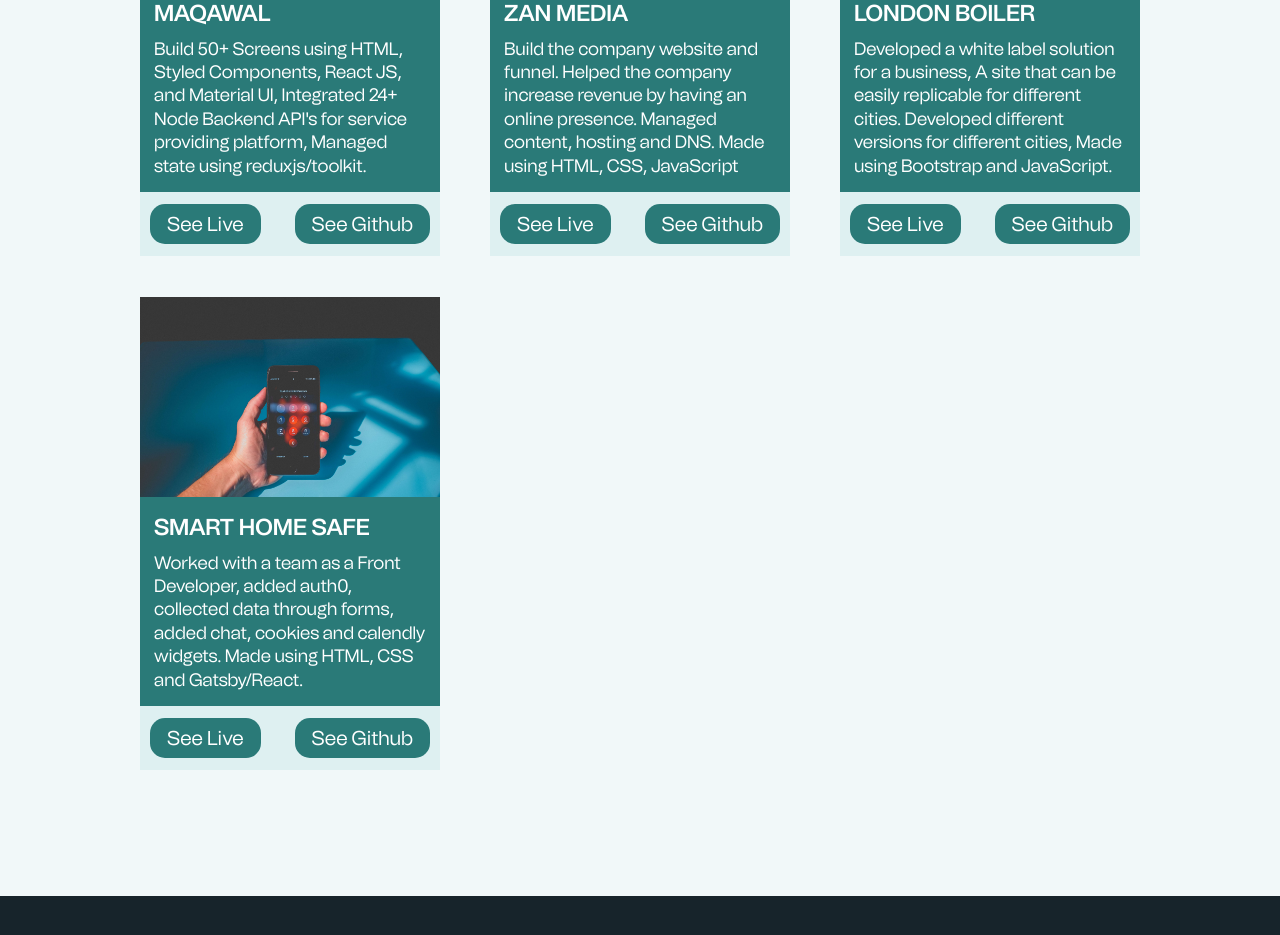
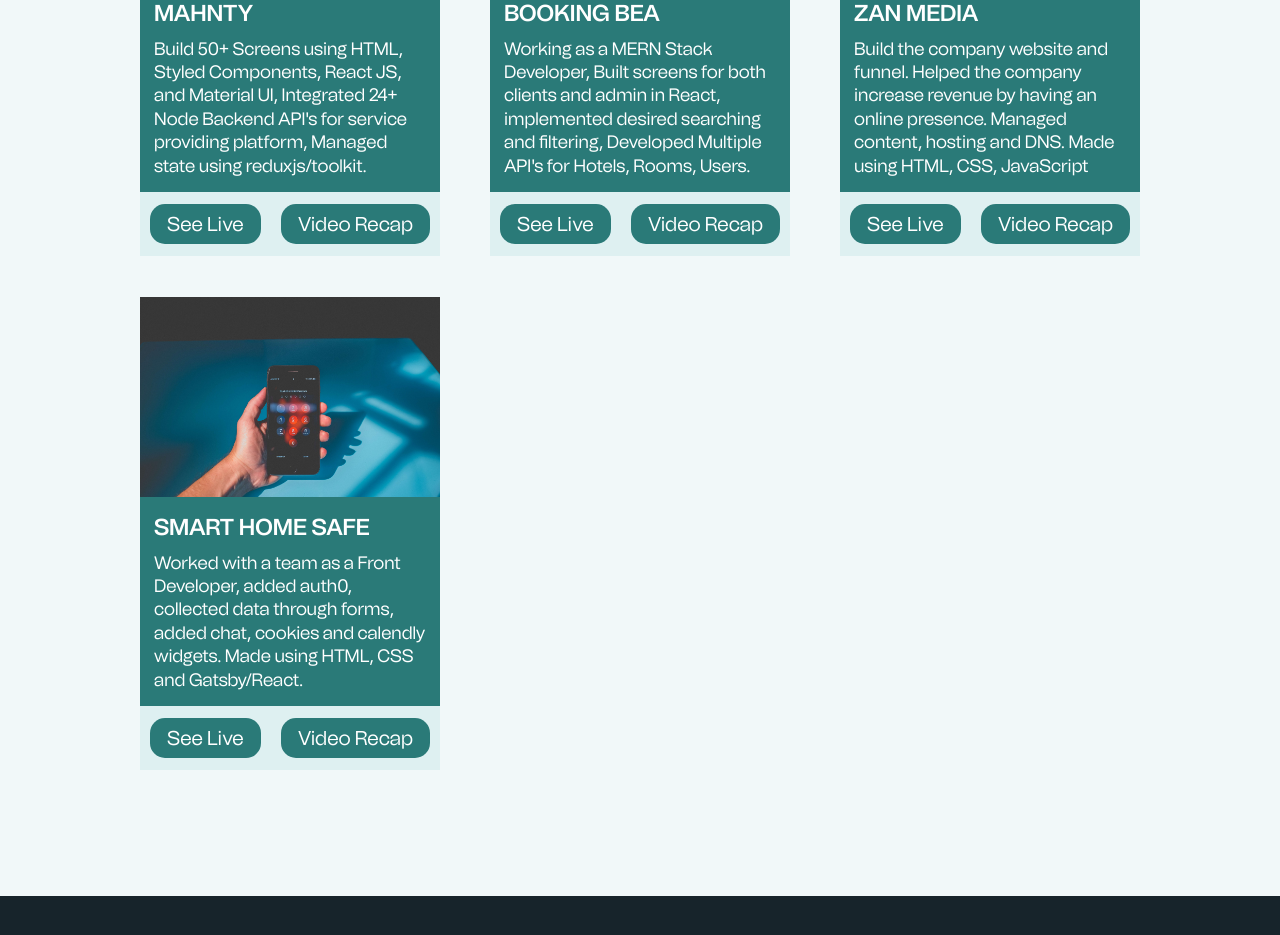
Before and after one commit to Danish0159/Portfolio, a Gatsby site: page / in a window 1280 px wide. Shown: the part 3110-4045 px from the top of the page. Built offline with nearby package versions, Linux system fonts and the light colour scheme; Gatsby itself is replaced by a stand-in of ours.

Commit message:
portfolio updated

```diff
--- a/src/components/Portfolio.js
+++ b/src/components/Portfolio.js
@@ -1,9 +1,10 @@
-import React from 'react'
-import Project from './Project'
-import zan1 from "../assets/images/Project images/zan1.jpg"
-import maqawal from "../assets/images/Project images/maqawal.jpg"
-import boiler from "../assets/images/Project images/boiler.jpg"
-import home from "../assets/images/Project images/home1.jpg"
+import React from "react";
+import Project from "./Project";
+import zan1 from "../assets/images/Project images/zan1.jpg";
+import maqawal from "../assets/images/Project images/maqawal.jpg";
+import boiler from "../assets/images/Project images/boiler.jpg";
+import home from "../assets/images/Project images/home1.jpg";
+import booking from "../assets/images/Project images/BookingBea.jpg";
 
 function Portfolio() {
   return (
@@ -12,44 +13,44 @@ function Portfolio() {
       <div className="portfolio-grid">
         <Project
           key={1}
-                    url="https://maqawal.com/"
-                    githubUrl="https://github.com/Danish0159/SPP"
+          url="https://mahnty.com/"
+          githubUrl="https://muhammaddanish0159.wistia.com/medias/i5cu0xahi5"
           imgSrc={maqawal}
-                    name="MAQAWAL"
+          name="MAHNTY"
           description="Build 50+ Screens using HTML, Styled Components, React JS, and Material UI, Integrated 24+ Node Backend API's for service providing platform, Managed state using reduxjs/toolkit."
         >
-                    He wants you to make a white label solution.
-                    A site that can be esily replicateable etc.
+          He wants you to make a white label solution. A site that can be esily
+          replicateable etc.
         </Project>
+        <Project
+          key={3}
+          url="https://adminbookingbeak.netlify.app/"
+          githubUrl="https://muhammaddanish0159.wistia.com/medias/e3iynhvdk0"
+          imgSrc={booking}
+          name="BOOKING BEA"
+          description="Working as a MERN Stack Developer, Built screens
+           for both clients and admin in React, implemented desired
+           searching and filtering,
+           Developed Multiple API's for Hotels, Rooms, Users."
+        ></Project>
         <Project
           key={2}
           url="https://www.zanmedia.net/"
-                    githubUrl="https://github.com/Danish0159/zanmedia"
+          githubUrl="https://muhammaddanish0159.wistia.com/medias/nn4vgm9hcn"
           imgSrc={zan1}
           name="ZAN MEDIA"
           description="Build the company website and funnel. Helped the company increase revenue by having an online presence. Managed content, hosting and DNS. Made using HTML, CSS, JavaScript"
-                >
-                </Project>
-                <Project
-                    key={3}
-                    url="https://www.londonboilerservices.com/"
-                    githubUrl="https://github.com/Danish0159/lbs-v2"
-                    imgSrc={boiler}
-                    name="LONDON BOILER"
-                    description="Developed a white label solution for a business, A site that can be easily replicable for different cities. Developed different versions for different cities, Made using Bootstrap and JavaScript."
-                >
-                </Project>
+        ></Project>
         <Project
           key={4}
           url="https://smarthomesafe1.netlify.app/"
-                    githubUrl="https://github.com/Danish0159/Smart-Home-Safe"
+          githubUrl="https://danish01132.wistia.com/medias/p2lgvxfloh"
           imgSrc={home}
           name="SMART HOME SAFE"
           description="Worked with a team as a Front Developer, added auth0, collected data through forms, added chat, cookies and calendly widgets. Made using HTML, CSS and Gatsby/React."
-                >
-                </Project>
+        ></Project>
       </div>
     </section>
-    )
+  );
 }
-export default Portfolio
+export default Portfolio;
--- a/src/components/Project.js
+++ b/src/components/Project.js
@@ -1,7 +1,6 @@
-import React from 'react'
+import React from "react";
 
 function Project({ imgSrc, name, url, githubUrl, description }) {
-
   return (
     <div className="project">
       <div className="project__imgdiv">
@@ -10,20 +9,29 @@ function Project({ imgSrc, name, url, githubUrl, description }) {
       <div className="projectC">
         <h3 className="projectC__title">{name}</h3>
         <div className="projectC__skills">
-                    <p>{description}
-                    </p>
+          <p>{description}</p>
         </div>
         <div className="projectC__btn">
-                    <a href={url} className="btn-small btn-project" target="_blank" rel="noopener">
+          <a
+            href={url}
+            className="btn-small btn-project"
+            target="_blank"
+            rel="noopener"
+          >
             See Live
           </a>
-                    <a href={githubUrl} className="btn-small btn-project" target="_blank" rel="noopener">
-                        See Github
+          <a
+            href={githubUrl}
+            className="btn-small btn-project"
+            target="_blank"
+            rel="noopener"
+          >
+            Video Recap
           </a>
         </div>
       </div>
     </div>
-    )
+  );
 }
 
-export default Project
+export default Project;
```
Also changed, not shown: src/assets/images/Project images/BookingBea.jpg (added). Lines whose indentation alone changed are shown as unchanged.
